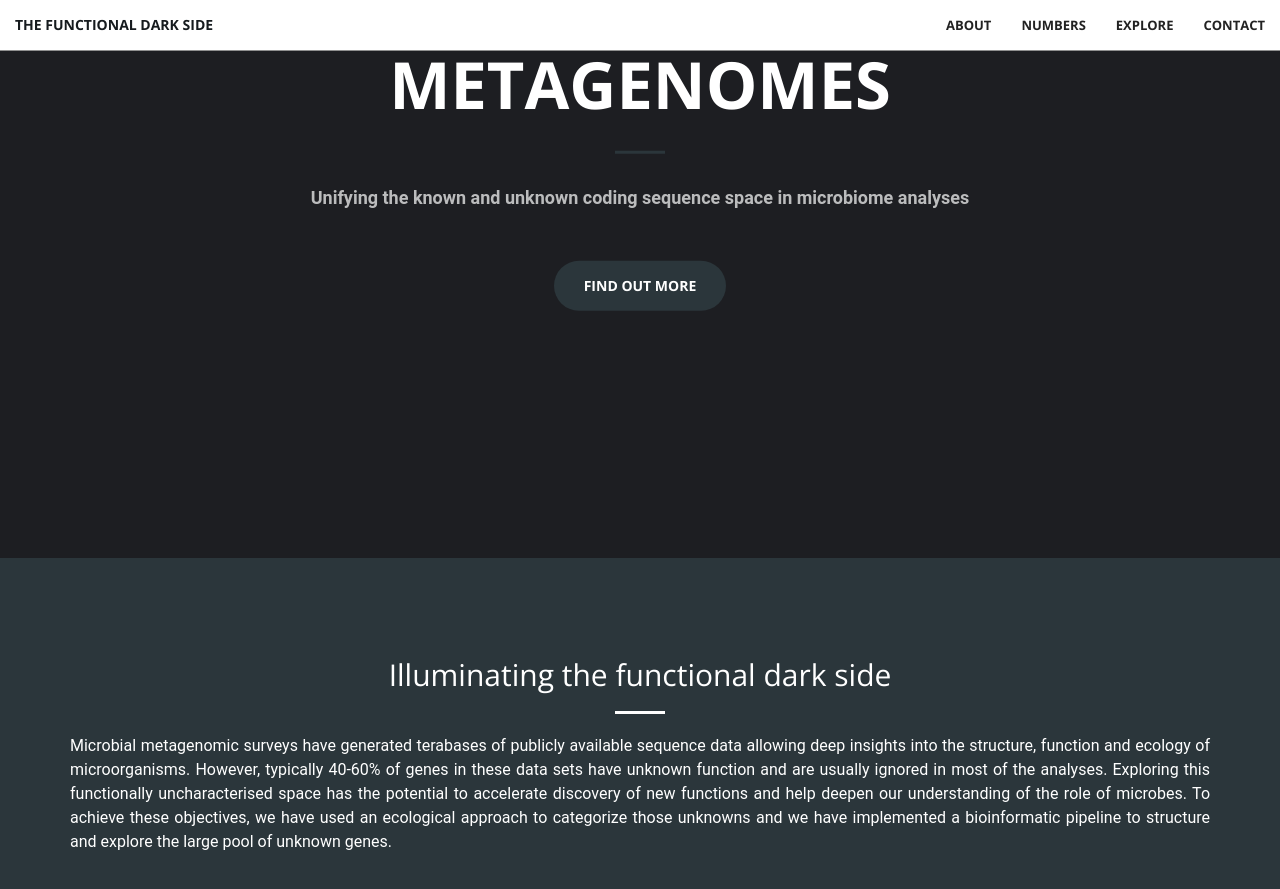
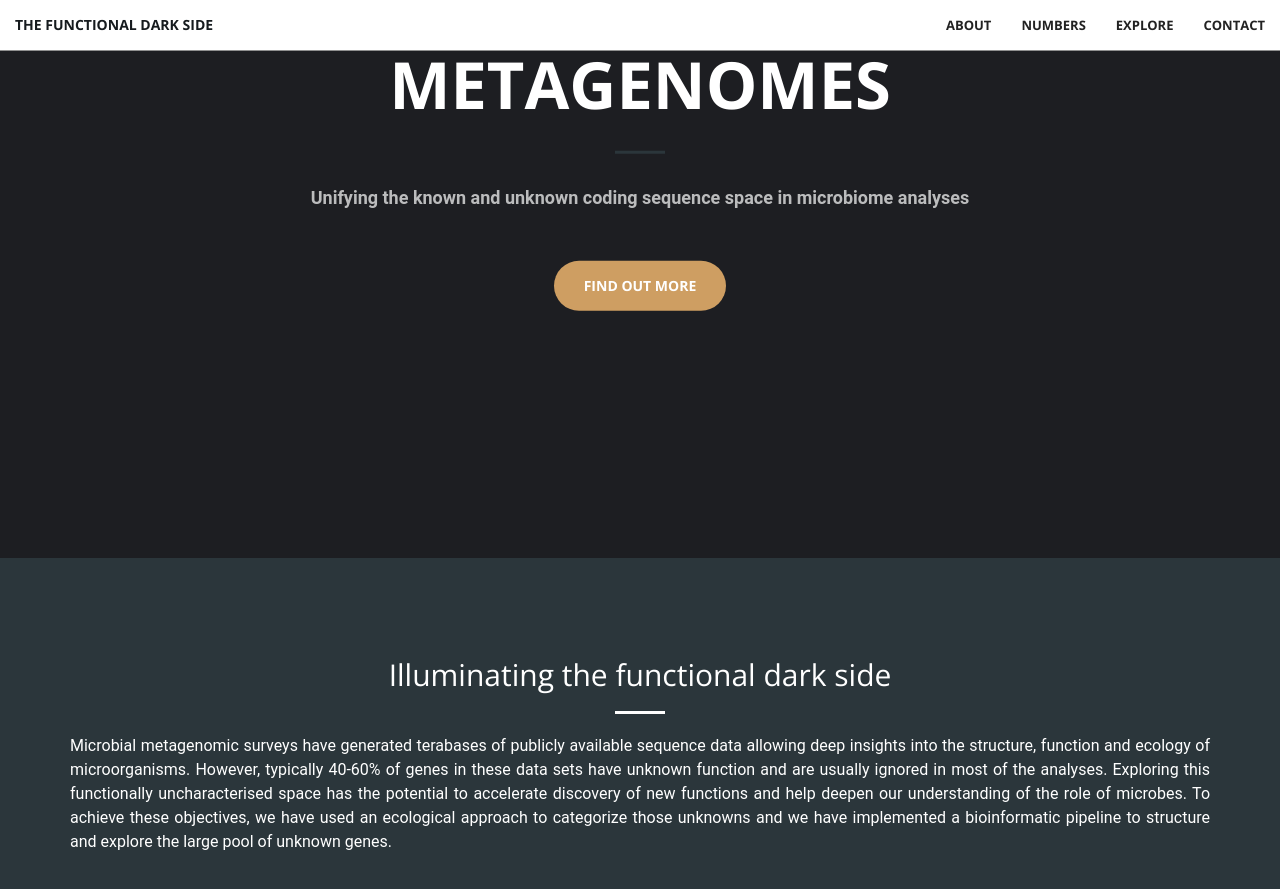
Before and after one commit to functional-dark-side/functional-dark-side.github.io, a Jekyll site: the page built from index.html, in a window 1280 px wide and 900 px high, scrolled down 342 px. Shown: the top 889 px of the window. Built offline with Jekyll 4.4.1, drawn with Linux system fonts in a browser that asks for light colours; a script that is not in the unit is left out; some of the changed text lies outside the part shown.

Commit message:
Added button background

```diff
--- a/_includes/aside.html
+++ b/_includes/aside.html
@@ -1,6 +1,8 @@
 <aside class="bg-dark">
     <div class="container text-center">
         <div class="call-to-action">
+            <h2>Free Download at Start Bootstrap!</h2>
+            <a href="#" class="btn btn-default btn-xl wow tada">Download Now!</a>
         </div>
     </div>
 </aside>
--- a/_sass/_base.scss
+++ b/_sass/_base.scss
@@ -310,6 +310,7 @@ header {
     border-radius: 300px;
     font-weight: 700;
     text-transform: uppercase;
+    background-color: #ce9e62;
 }
 
 .btn-xl {
```
Lines whose indentation alone changed are shown as unchanged.
